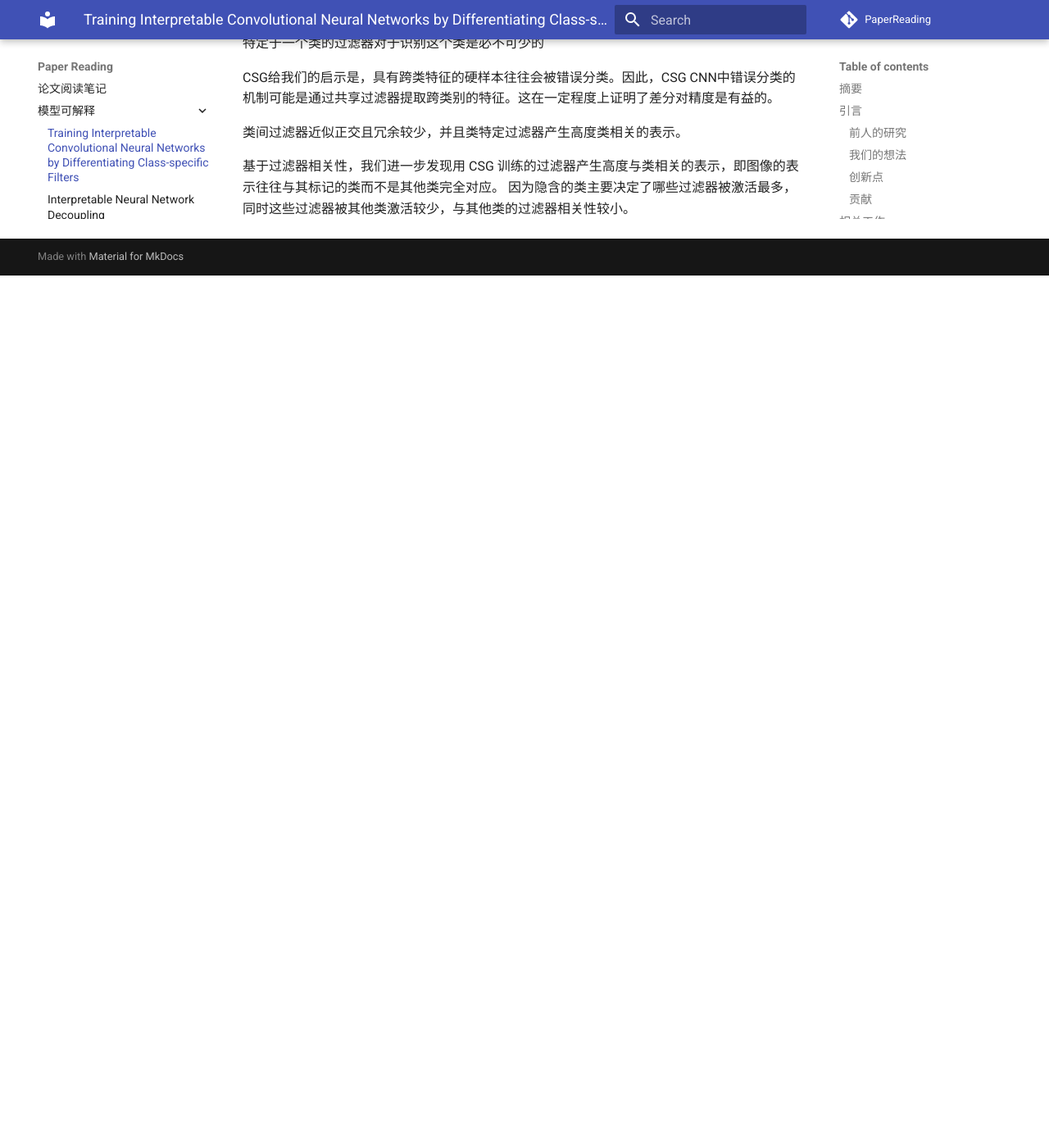
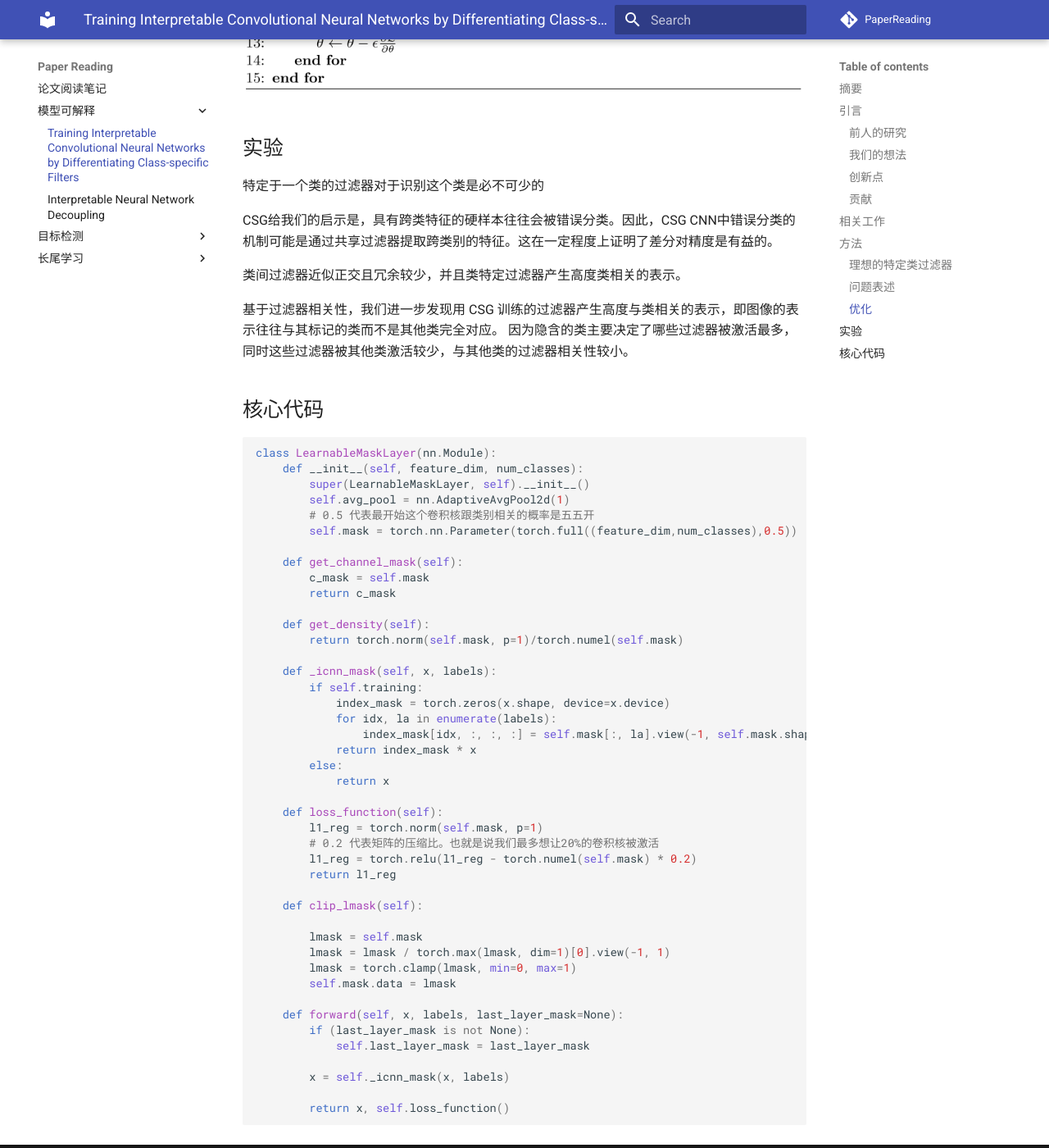
Before and after one commit to tcmyxc/PaperReading, an MkDocs documentation site: the page built from docs/模型可解释/01-Training Interpretable Convolutional Neural Networks by Differentiating Class-specific Filters.md, in a window 1280 px wide and 1400 px high, scrolled down 6090 px. Shown: the whole window at 82% size. Built offline with MkDocs 1.6.1 and Material for MkDocs 9.7.7, drawn with Linux system fonts in a browser that asks for light colours; comment, search, counter and statistics services are not loaded; before the commit the page ends 6426 px from its top, so only the background shows below that; some of the changed text lies outside the part shown.

Commit message:
添加论文链接和代码

````diff
--- a/docs/模型可解释/01-Training Interpretable Convolutional Neural Networks by Differentiating Class-specific Filters.md
+++ b/docs/模型可解释/01-Training Interpretable Convolutional Neural Networks by Differentiating Class-specific Filters.md
@@ -1,4 +1,10 @@
 # Training Interpretable Convolutional Neural Networks by Differentiating Class-specific Filters
+
+论文地址：https://arxiv.org/abs/2007.08194
+
+官方源码：https://github.com/hyliang96/CSGCNN
+
+> 在最后一层卷积层之后，FC层之前学习一个mask，该 mask 可以让引导网络学习类特定的卷积核。为了保证 mask 的稀疏性，使用了 L1 正则
 
 ## 摘要
 
@@ -160,3 +166,51 @@
 类间过滤器近似正交且冗余较少，并且类特定过滤器产生高度类相关的表示。
 
 基于过滤器相关性，我们进一步发现用 CSG 训练的过滤器产生高度与类相关的表示，即图像的表示往往与其标记的类而不是其他类完全对应。 因为隐含的类主要决定了哪些过滤器被激活最多，同时这些过滤器被其他类激活较少，与其他类的过滤器相关性较小。
+
+## 核心代码
+
+```python
+class LearnableMaskLayer(nn.Module):
+    def __init__(self, feature_dim, num_classes):
+        super(LearnableMaskLayer, self).__init__()
+        self.avg_pool = nn.AdaptiveAvgPool2d(1)
+        # 0.5 代表最开始这个卷积核跟类别相关的概率是五五开
+        self.mask = torch.nn.Parameter(torch.full((feature_dim,num_classes),0.5))
+
+    def get_channel_mask(self):
+        c_mask = self.mask
+        return c_mask
+
+    def get_density(self):
+        return torch.norm(self.mask, p=1)/torch.numel(self.mask)
+
+    def _icnn_mask(self, x, labels):
+        if self.training:
+            index_mask = torch.zeros(x.shape, device=x.device)
+            for idx, la in enumerate(labels):
+                index_mask[idx, :, :, :] = self.mask[:, la].view(-1, self.mask.shape[0], 1, 1)
+            return index_mask * x
+        else:
+            return x
+
+    def loss_function(self):
+        l1_reg = torch.norm(self.mask, p=1)
+        # 0.2 代表矩阵的压缩比。也就是说我们最多想让20%的卷积核被激活
+        l1_reg = torch.relu(l1_reg - torch.numel(self.mask) * 0.2)
+        return l1_reg
+
+    def clip_lmask(self):
+
+        lmask = self.mask
+        lmask = lmask / torch.max(lmask, dim=1)[0].view(-1, 1)
+        lmask = torch.clamp(lmask, min=0, max=1)
+        self.mask.data = lmask
+
+    def forward(self, x, labels, last_layer_mask=None):
+        if (last_layer_mask is not None):
+            self.last_layer_mask = last_layer_mask
+
+        x = self._icnn_mask(x, labels)
+
+        return x, self.loss_function()
+```
````
